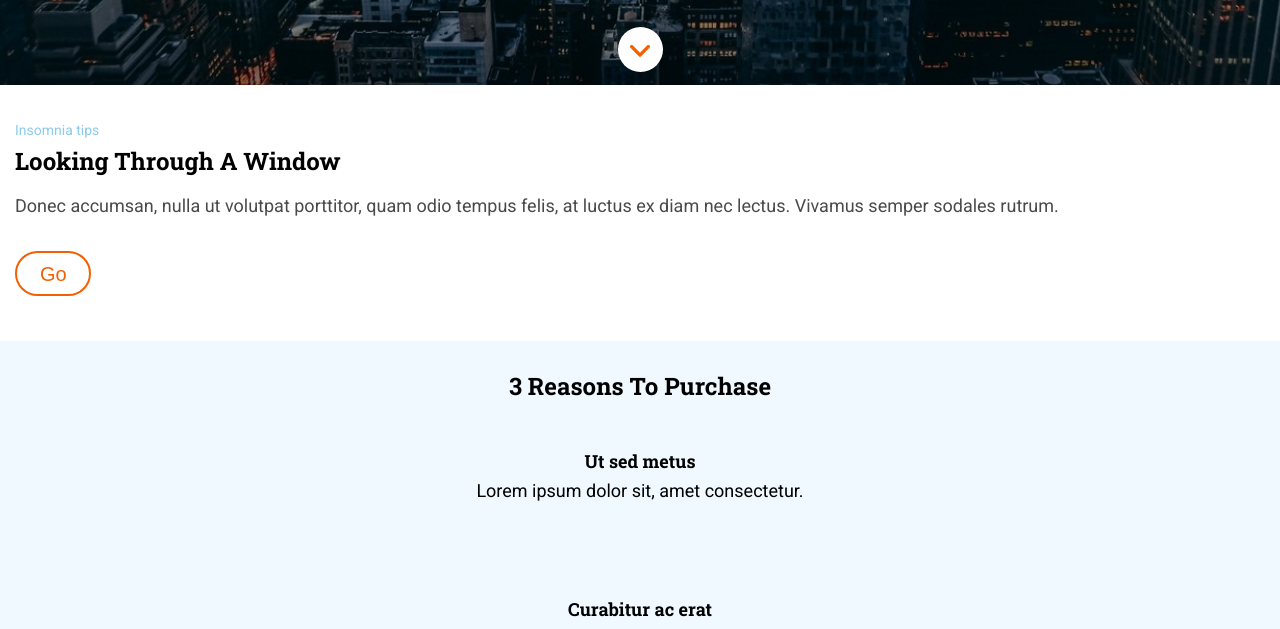
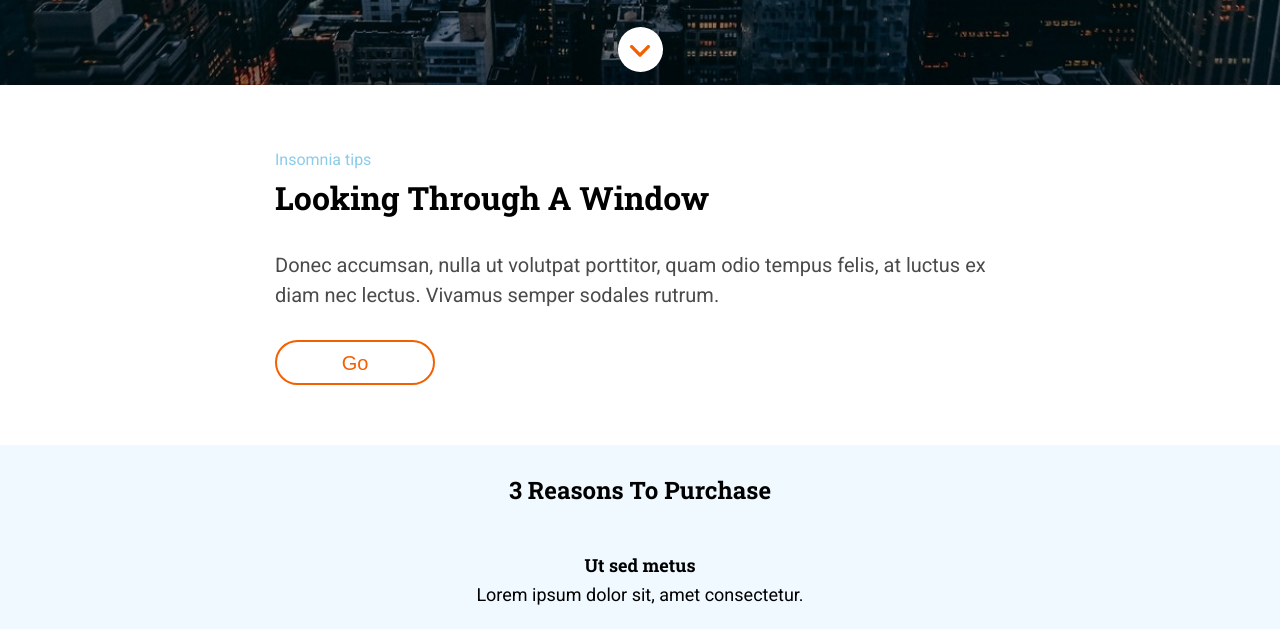
Before and after one commit to Adalab/modulo-1-evaluacion-final-PatriciaVaqueroSaenz, a website: page docs/index.html in a window 1280 px wide. Shown: the part 715-1344 px from the top of the page. Drawn offline with nearby package versions, Linux system fonts and the light colour scheme; files that its build step writes are made by us from their sources.

Commit message:
add media section tips partial scss

```diff
--- a/src/scss/layout/_content.scss
+++ b/src/scss/layout/_content.scss
@@ -6,6 +6,12 @@
     height: auto;
     background-color: $white;
     box-sizing: border-box;
+    @media all and (min-width: 768px){
+        padding: 30px 39px 60px;
+    }
+    @media all and (min-width: 1200px){
+        padding: 60px 275px 60px;
+    }
 }
 .section-tips__subtitle{
     width: 90px;
@@ -14,6 +20,13 @@
     font-size: 14px;
     line-height: 30px;
     color: $lightblue;
+    @media all and (min-width: 768px){
+        width: 216px;
+    }
+    @media all and (min-width: 1200px){
+        width: 360px;
+        font-size: 16px;
+    }
 }
 .section-tips__title{
     width: 100%;
@@ -24,6 +37,15 @@
     text-transform: capitalize;
     font-style: bold;
     margin-top: 1px;
+
+    @media all and (min-width: 768px){
+        font-size: 26px;
+        line-height: 45px;
+        margin-top: 0;
+    }
+    @media all and (min-width: 1200px){
+        font-size: 32px;
+    }
 }
 .section-tips__text{
     margin-top: 15px;
@@ -33,6 +55,12 @@
     font-size: 18px;
     line-height: 30px;
     color: $greyish-brown;
+
+    @media all and (min-width: 768px){
+        font-size: 20px;
+        line-height: 30px;
+        margin-top: 30px;
+    }
 }
 .section-tips__button{
     margin-top: 30px;
@@ -41,6 +69,13 @@
     border-radius: 22.5px;
     border:solid 2px $orange ;
     background-color: transparent;
+
+    @media all and (min-width: 768px){
+        width: 91px;
+    }
+    @media all and (min-width: 1200px){
+        width: 160px;
+    }
 }
 .section-tips__link{
     text-decoration: none;
@@ -49,6 +84,13 @@
     color: $orange;
     text-align: center;
     padding: 10px 17px;
+
+    @media all and (min-width: 768px){
+        padding: 10px 25px;
+    }
+    @media all and (min-width: 1200px){
+        padding: 10px 58px;
+    }
 }
 
 
```
